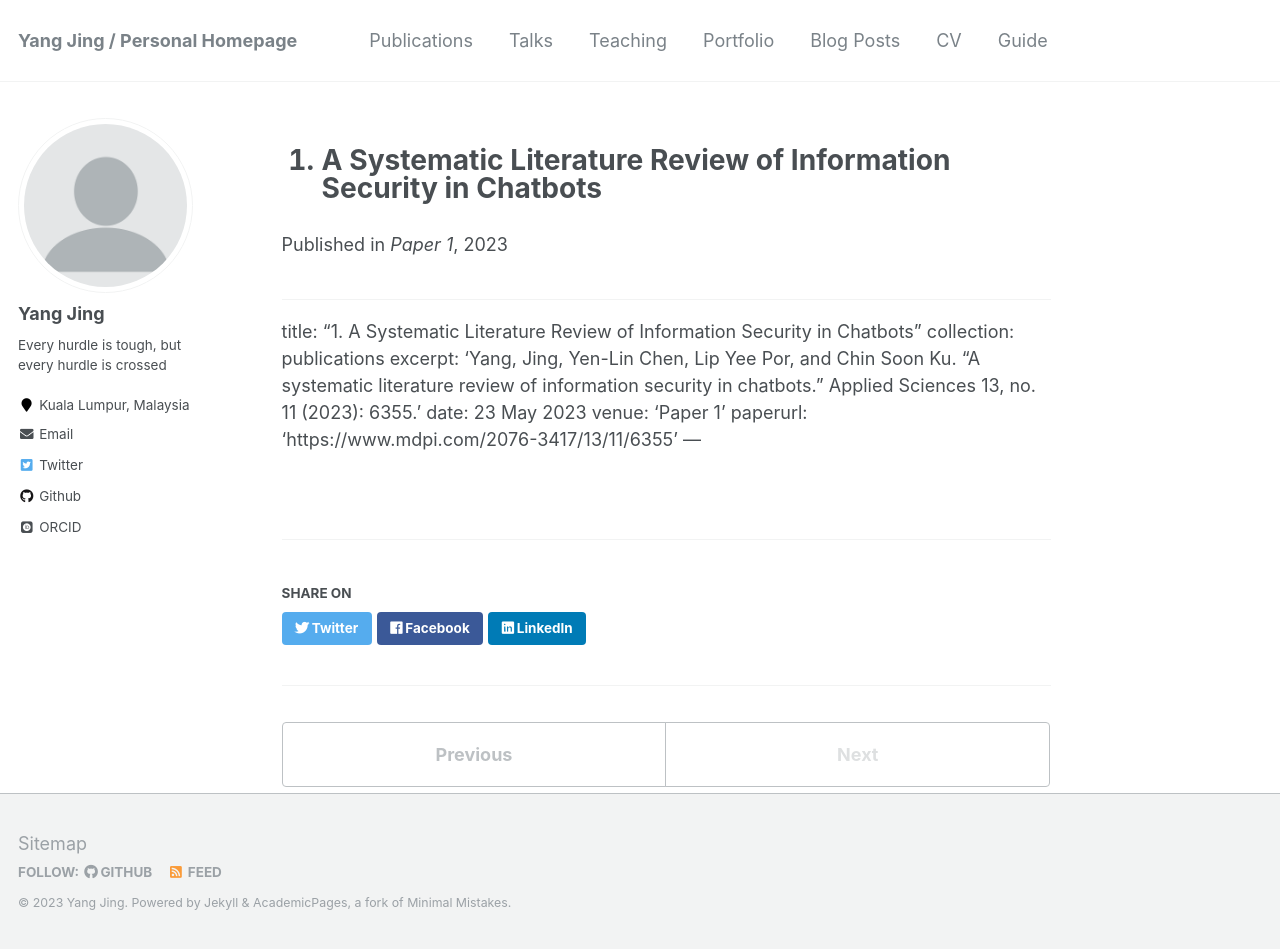
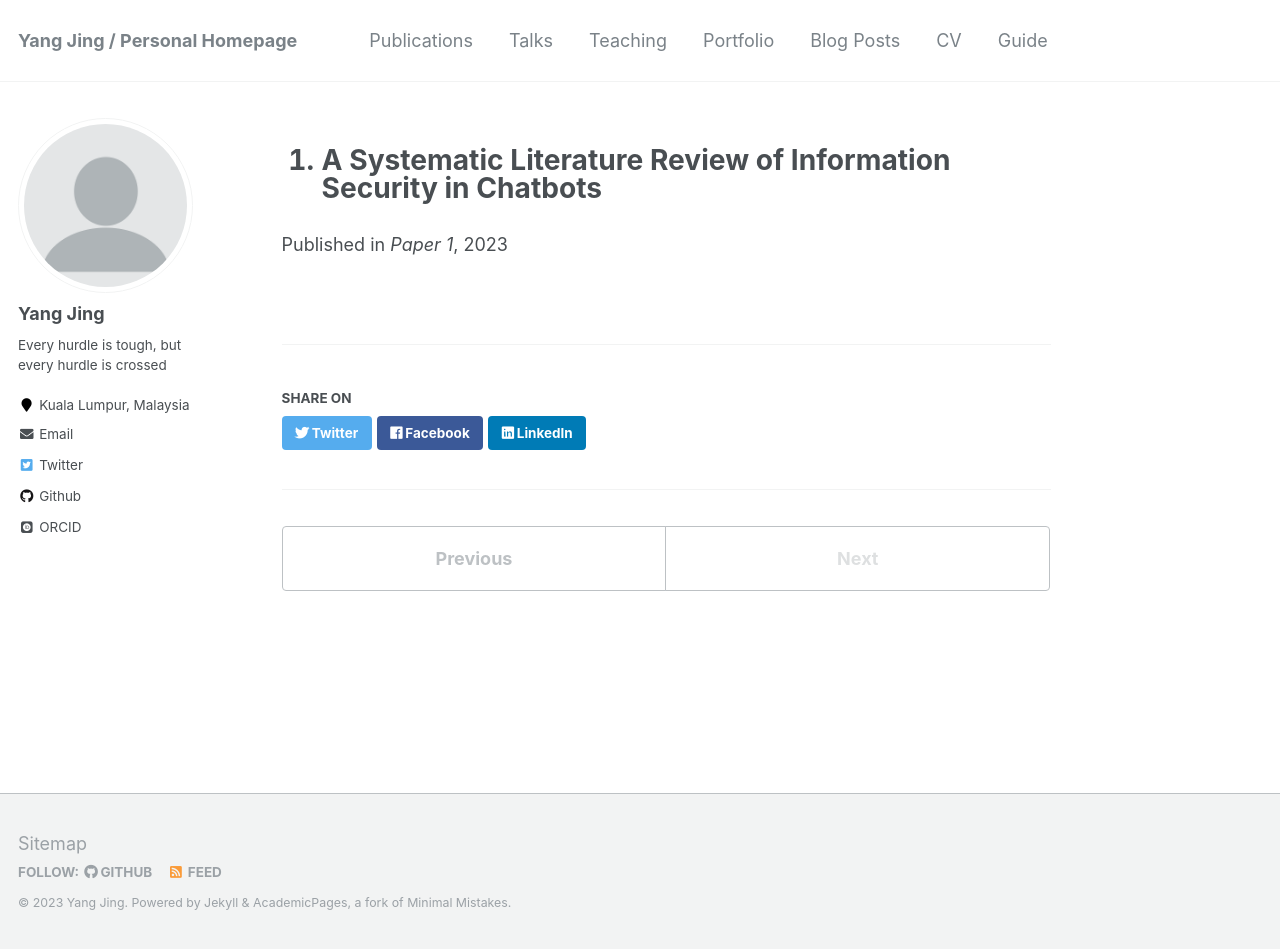
Before and after one commit to 741YangJIng/741YangJIng, a Jekyll site: the page built from _publications/2009-10-01-paper-title-number-1.md, in a window 1280 px wide and 949 px high. Built offline with Jekyll 4.4.1, drawn with Linux system fonts in a browser that asks for light colours; some web fonts are replaced.

Commit message:
Update 2009-10-01-paper-title-number-1.md

```diff
--- a/_publications/2009-10-01-paper-title-number-1.md
+++ b/_publications/2009-10-01-paper-title-number-1.md
@@ -6,12 +6,3 @@ date: 23 May 2023
 venue: 'Paper 1'
 paperurl: 'https://www.mdpi.com/2076-3417/13/11/6355'
 ---
-
----
-title: "1. A Systematic Literature Review of Information Security in Chatbots"
-collection: publications
-excerpt: 'Yang, Jing, Yen-Lin Chen, Lip Yee Por, and Chin Soon Ku. "A systematic literature review of information security in chatbots." Applied Sciences 13, no. 11 (2023): 6355.'
-date: 23 May 2023
-venue: 'Paper 1'
-paperurl: 'https://www.mdpi.com/2076-3417/13/11/6355'
----
```
